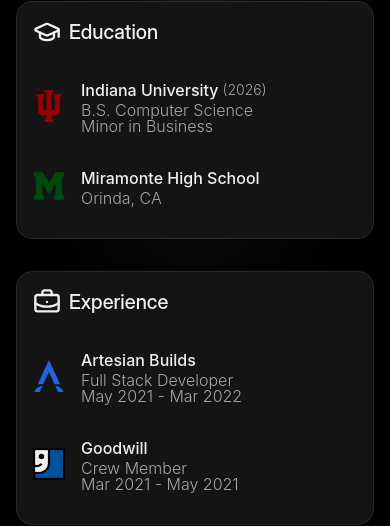
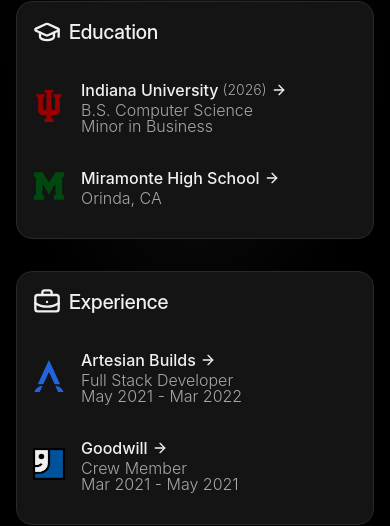
Before and after one commit to DominicClerici/portfolio-v7, a Next.js app: page / in a window 390 px wide. Shown: the part 723-1249 px from the top of the page. Built offline with nearby package versions, Linux system fonts and the light colour scheme; no server answers.

Commit message:
mobile hover fixes

```diff
--- a/app/_home/Features.tsx
+++ b/app/_home/Features.tsx
@@ -104,13 +104,13 @@
             <a
               href="https://bloomington.iu.edu/index.html"
               target="_blank"
-              className="flex items-center gap-4 group p-4 -mx-4 rounded-lg hover:bg-accent transition-colors"
+              className="flex items-center gap-4 group p-4 -mx-4 rounded-lg md:hover:bg-accent transition-colors"
             >
               <IndianaLogo className={className.logo} />
               <div className="flex flex-col">
                 <h3 className={className.subTitle}>
                   Indiana University <span className="text-muted-foreground font-light text-sm">(2026)</span>
-                  <ArrowRight className="h-4 w-4 -translate-x-0.5 opacity-0 group-hover:translate-x-0.5 group-hover:opacity-100 transition" />
+                  <ArrowRight className="h-4 w-4 md:-translate-x-0.5 md:opacity-0 md:group-hover:translate-x-0.5 md:group-hover:opacity-100 md:transition" />
                 </h3>
                 <p className="text-muted-foreground font-light leading-none">B.S. Computer Science</p>
                 <p className="text-muted-foreground font-light leading-none">Minor in Business</p>
@@ -119,13 +119,13 @@
             <a
               href="https://www.acalanes.k12.ca.us/miramonte/"
               target="_blank"
-              className="flex items-center group gap-4 p-4 -mx-4 hover:bg-accent transition-colors rounded-lg"
+              className="flex items-center group gap-4 p-4 -mx-4 md:hover:bg-accent transition-colors rounded-lg"
             >
               <MHSLogo className={className.logo} />
               <div className="flex flex-col">
                 <h3 className={className.subTitle}>
                   Miramonte High School
-                  <ArrowRight className="h-4 w-4 -translate-x-0.5 opacity-0 group-hover:translate-x-0.5 group-hover:opacity-100 transition" />
+                  <ArrowRight className="h-4 w-4 md:-translate-x-0.5 md:opacity-0 md:group-hover:translate-x-0.5 md:group-hover:opacity-100 md:transition" />
                 </h3>
                 <p className="text-muted-foreground font-light leading-none">Orinda, CA</p>
               </div>
@@ -141,13 +141,13 @@
             <a
               href="https://en.wikipedia.org/wiki/Artesian_Builds"
               target="_blank"
-              className="flex items-center gap-4 group p-4 -mx-4 rounded-lg hover:bg-accent transition-colors"
+              className="flex items-center gap-4 group p-4 -mx-4 rounded-lg md:hover:bg-accent transition-colors"
             >
               <ArtesianLogo className={className.logo} />
               <div className="flex flex-col">
                 <h3 className={className.subTitle}>
                   Artesian Builds
-                  <ArrowRight className="h-4 w-4 -translate-x-0.5 opacity-0 group-hover:translate-x-0.5 group-hover:opacity-100 transition" />
+                  <ArrowRight className="h-4 w-4 md:-translate-x-0.5 md:opacity-0 md:group-hover:translate-x-0.5 md:group-hover:opacity-100 md:transition" />
                 </h3>
                 <p className="text-muted-foreground font-light leading-none">Full Stack Developer</p>
                 <p className="text-muted-foreground font-light leading-none">May 2021 - Mar 2022</p>
@@ -156,7 +156,7 @@
             <a
               href="https://www.goodwill.org/"
               target="_blank"
-              className="flex items-center group gap-4 p-4 -mx-4 hover:bg-accent transition-colors rounded-lg"
+              className="flex items-center group gap-4 p-4 -mx-4 md:hover:bg-accent transition-colors rounded-lg"
             >
               <div className={`relative ${className.logo}`}>
                 <Image fill src={"/images/goodwill.png"} alt="Goodwill Logo" />
@@ -164,7 +164,7 @@
               <div className="flex flex-col">
                 <h3 className={className.subTitle}>
                   Goodwill
-                  <ArrowRight className="h-4 w-4 -translate-x-0.5 opacity-0 group-hover:translate-x-0.5 group-hover:opacity-100 transition" />
+                  <ArrowRight className="h-4 w-4 md:-translate-x-0.5 md:opacity-0 md:group-hover:translate-x-0.5 md:group-hover:opacity-100 md:transition" />
                 </h3>
                 <p className="text-muted-foreground font-light leading-none">Crew Member</p>
                 <p className="text-muted-foreground font-light leading-none">Mar 2021 - May 2021</p>
--- a/app/_home/Header.tsx
+++ b/app/_home/Header.tsx
@@ -13,7 +13,7 @@
 const DesktopHeader = () => {
   return (
     <header className="py-6 px-8 lg:px-12 md:flex items-center z-10 justify-between absolute top-0 left-0 w-screen hidden">
-      <h1 className="text-2xl font-light flex items-center gap-2 text-anim-1 font-display">
+      <h1 className="text-2xl font-light flex items-center gap-2  font-display">
         <LogoSVG width={30} height={30} color="#D9D9D9" />
         Dominic Clerici
       </h1>
--- a/app/_home/Hero.tsx
+++ b/app/_home/Hero.tsx
@@ -17,7 +17,7 @@
         <p>Open to work</p>
         <ArrowRight className="h-4 w-4 -translate-x-2 group-hover:translate-x-1 transition opacity-0 group-hover:opacity-100" />
       </a>
-      <h1 className="md:text-7xl xs:text-6xl text-5xl text-anim-1 font-display font-medium">Dominic Clerici</h1>
+      <h1 className="md:text-7xl xs:text-6xl text-5xl font-display font-medium">Dominic Clerici</h1>
       <h2 className="xs:text-2xl text-xl text-muted-foreground text-anim-2 font-display">
         Creating online & offline experiences.
       </h2>
--- a/app/_home/MobileHeader.tsx
+++ b/app/_home/MobileHeader.tsx
@@ -8,7 +8,7 @@
   return (
     <header className="py-6 xs:px-8 px-4 lg:px-12 flex items-center z-10 justify-between absolute top-0 left-0 w-screen md:hidden">
       <div className="z-10 flex justify-between w-full">
-        <h1 className="text-2xl font-light flex items-center gap-2 text-anim-1 font-display">
+        <h1 className="text-2xl font-light flex items-center gap-2  font-display">
           <LogoSVG width={30} height={30} color="#D9D9D9" />
           Dominic Clerici
         </h1>
```
